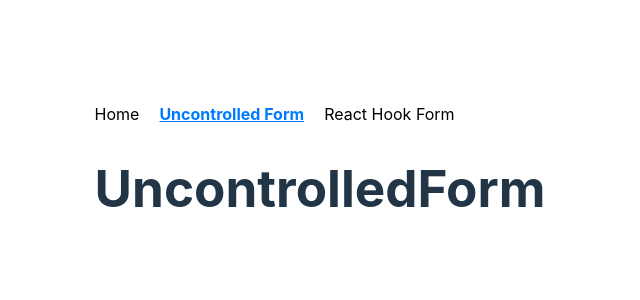
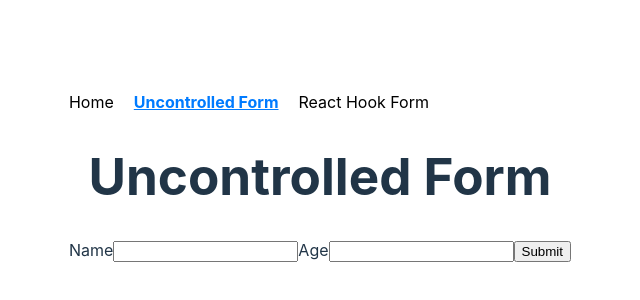
Before and after one commit to guz86/ReactTask, a React (Vite) app: page /uncontrolled-form in a window 1280 px wide. Shown: the part 224-524 px from the top of the page, without its empty margins (320-960 px from the left). Built offline with nearby package versions, Linux system fonts and the light colour scheme.

Commit message:
feat: add redux toolkit and simple form

```diff
--- /dev/null
+++ b/src/app/features/reacthookform/reacthookformSlice.ts
@@ -0,0 +1,25 @@
+import { createSlice, PayloadAction } from '@reduxjs/toolkit';
+
+interface FormState {
+  name: string;
+  age: number;
+}
+
+const initialState: FormState = {
+  name: '',
+  age: 0,
+};
+
+const reacthookformSlice = createSlice({
+  name: 'reacthookform',
+  initialState,
+  reducers: {
+    setUserData: (state, action: PayloadAction<FormState>) => {
+      state.name = action.payload.name;
+      state.age = action.payload.age;
+    },
+  },
+});
+export const { setUserData } = reacthookformSlice.actions;
+
+export default reacthookformSlice.reducer;
--- /dev/null
+++ b/src/app/store.ts
@@ -0,0 +1,15 @@
+import { configureStore } from '@reduxjs/toolkit';
+import { TypedUseSelectorHook, useDispatch, useSelector } from 'react-redux';
+import reacthookformReduser from './features/reacthookform/reacthookformSlice';
+
+export const store = configureStore({
+  reducer: {
+    user: reacthookformReduser,
+  },
+});
+
+export type AppDispatch = typeof store.dispatch;
+export type RootState = ReturnType<typeof store.getState>;
+
+export const useAppDispatch: () => AppDispatch = useDispatch;
+export const useAppSelector: TypedUseSelectorHook<RootState> = useSelector;
--- a/src/components/Main/Main.tsx
+++ b/src/components/Main/Main.tsx
@@ -1,7 +1,23 @@
+import { useAppSelector } from '../../app/store';
+
 export const Main = () => {
+  const user = useAppSelector((state) => state.user);
+
   return (
     <div>
       <h1>Main Page</h1>
+
+      <>
+        {user.name && user.age ? (
+          <>
+            <h2>Uncontrolled Form Data</h2>
+            <p>Name: {user.name}</p>
+            <p>Age: {user.age}</p>
+          </>
+        ) : (
+          <p>No data available</p>
+        )}
+      </>
     </div>
   );
 };
--- a/src/components/Uncontrolled/UncontrolledForm.tsx
+++ b/src/components/Uncontrolled/UncontrolledForm.tsx
@@ -1,3 +1,39 @@
+import { SubmitHandler, useForm } from 'react-hook-form';
+import { useAppDispatch } from '../../app/store';
+import { setUserData } from '../../app/features/reacthookform/reacthookformSlice';
+import { useNavigate } from 'react-router-dom';
+
 export const UncontrolledForm = () => {
-  return <h1>UncontrolledForm</h1>;
+  interface IFormInput {
+    name: string;
+    age: number;
+  }
+  const navigate = useNavigate();
+  const dispatch = useAppDispatch();
+  const { register, handleSubmit, reset } = useForm<IFormInput>();
+
+  const onSubmit: SubmitHandler<IFormInput> = (data) => {
+    dispatch(setUserData(data));
+    reset();
+    navigate('/');
+  };
+
+  return (
+    <>
+      <h1>Uncontrolled Form</h1>
+      <form onSubmit={handleSubmit(onSubmit)}>
+        <>
+          <label>Name</label>
+          <input {...register('name')} />
+        </>
+
+        <>
+          <label>Age</label>
+          <input type="number" {...register('age')} />
+        </>
+
+        <input type="submit" value="Submit" />
+      </form>
+    </>
+  );
 };
--- a/src/main.tsx
+++ b/src/main.tsx
@@ -2,9 +2,13 @@ import { StrictMode } from 'react';
 import { createRoot } from 'react-dom/client';
 import App from './App.tsx';
 import './index.css';
+import { Provider } from 'react-redux';
+import { store } from './app/store.ts';
 
 createRoot(document.getElementById('root')!).render(
   <StrictMode>
-    <App />
+    <Provider store={store}>
+      <App />
+    </Provider>
   </StrictMode>
 );
```
